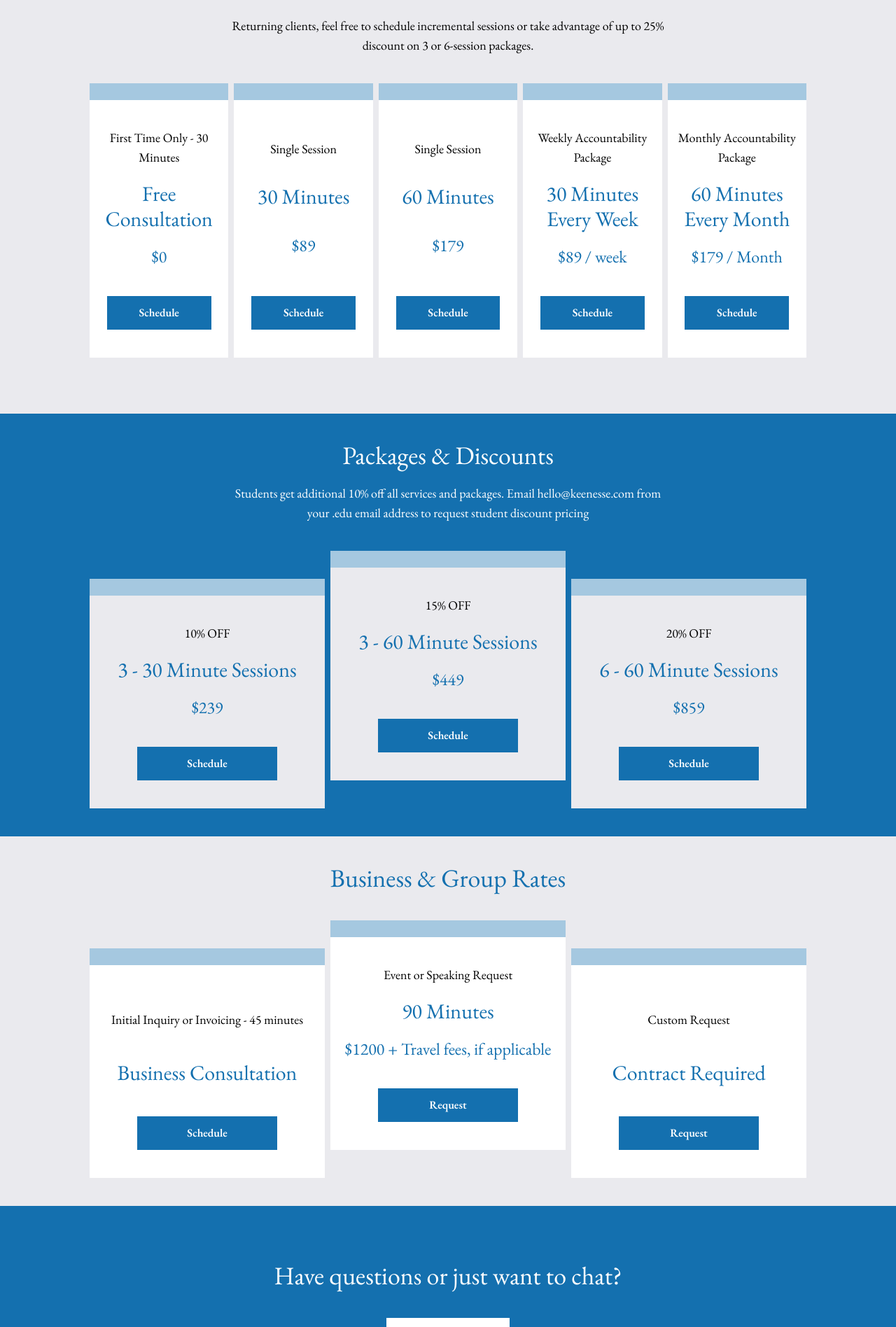
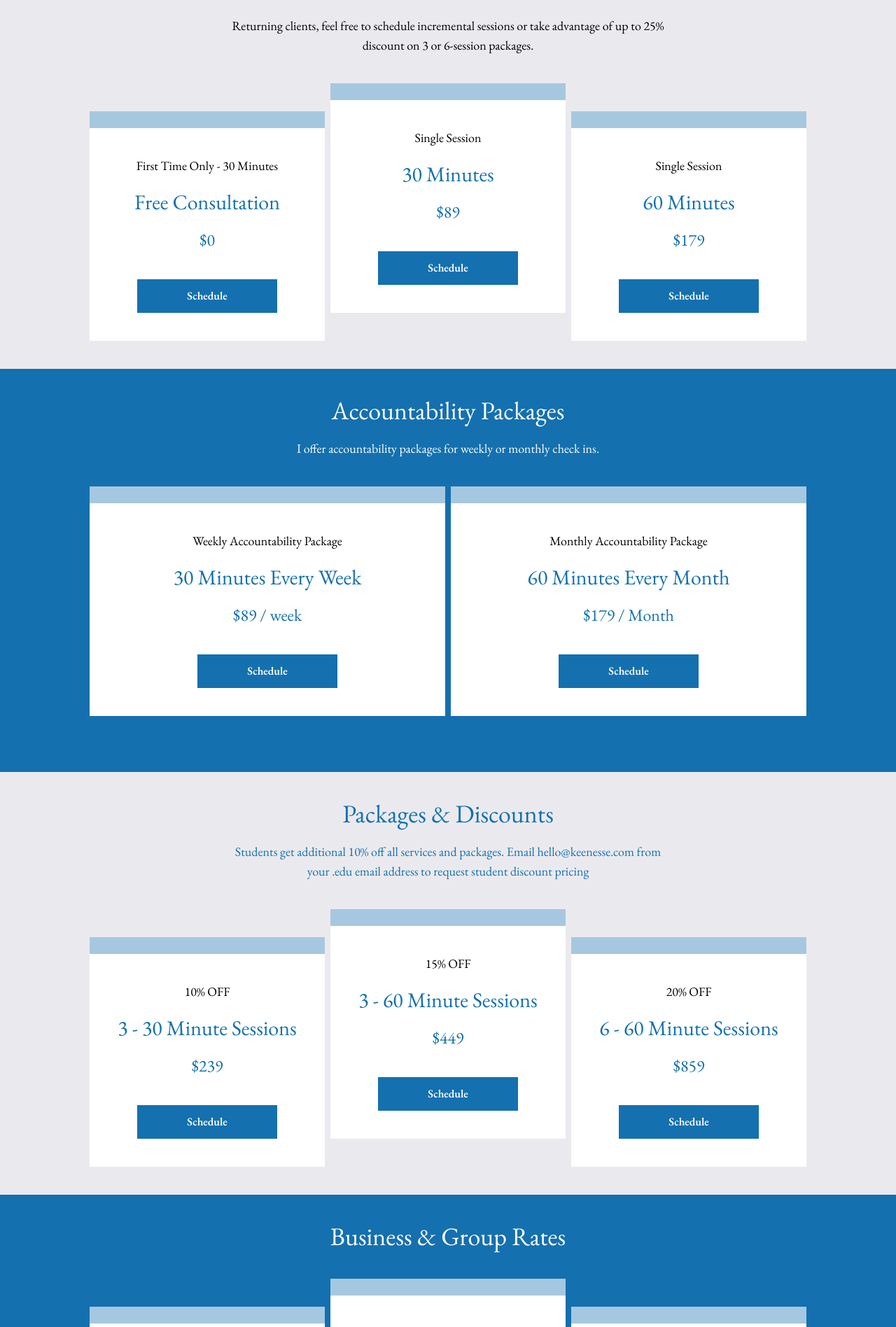
Before and after one commit to ybot1122/keenesse, a Next.js app: page /appointments in a window 1280 px wide. Shown: the part 265-2161 px from the top of the page at 70% size. Built offline with nearby package versions, Linux system fonts and the light colour scheme.

Commit message:
Fix buy links for production

```diff
--- a/app/appointments/page.tsx
+++ b/app/appointments/page.tsx
@@ -20,13 +20,13 @@ export default function Appointments() {
             take advantage of up to 25% discount on 3 or 6-session packages.
           </p>
 
-          <div className="grid grid-cols-1 md:grid-cols-5 text-center mt-10 gap-2">
+          <div className="grid grid-cols-1 md:grid-cols-3 text-center mt-10 gap-2">
             <BuyCard
               description="First Time Only - 30 Minutes"
               title="Free Consultation"
               price={"$0"}
               href="https://calendly.com/keenesse/free30min"
-              indented={false}
+              indented={true}
               bg="white"
             />
             <BuyCard
@@ -42,23 +42,7 @@ export default function Appointments() {
               title="60 Minutes"
               price="$179"
               href="https://calendly.com/keenesse/60min"
-              indented={false}
-              bg="white"
-            />
-            <BuyCard
-              description="Weekly Accountability Package"
-              title="30 Minutes Every Week"
-              price="$89 / week"
-              href="https://buy.stripe.com/test_cN2dU6d4S5HigiQ9AB"
-              indented={false}
-              bg="white"
-            />
-            <BuyCard
-              description="Monthly Accountability Package"
-              title="60 Minutes Every Month"
-              price="$179 / Month"
-              href="https://buy.stripe.com/test_cN2dU6d4S5HigiQ9AB"
-              indented={false}
+              indented={true}
               bg="white"
             />
           </div>
@@ -68,9 +52,38 @@ export default function Appointments() {
       <div className="bg-blue w-full p-10 md:pt-10 md:pb-20 flex justify-center flex-wrap md:flex-row-reverse">
         <div className="w-full max-w-[1024px]">
           <h1 className="text-4xl text-center block text-white">
+            Accountability Packages
+          </h1>
+          <p className="text-center max-w-[625px] text-lg my-5 mx-auto text-white">
+            I offer accountability packages for weekly or monthly check ins.
+          </p>
+          <div className="grid grid-cols-1 md:grid-cols-2 text-center mt-10 gap-2">
+            <BuyCard
+              description="Weekly Accountability Package"
+              title="30 Minutes Every Week"
+              price="$89 / week"
+              href="https://buy.stripe.com/28o02za8O74C8s8145"
+              indented={false}
+              bg="white"
+            />
+            <BuyCard
+              description="Monthly Accountability Package"
+              title="60 Minutes Every Month"
+              price="$179 / Month"
+              href="https://buy.stripe.com/3cseXt0yecoW7o44gg"
+              indented={false}
+              bg="white"
+            />
+          </div>
+        </div>
+      </div>
+
+      <div className="bg-gray w-full p-10 md:pt-10 md:pb-20 flex justify-center flex-wrap md:flex-row-reverse">
+        <div className="w-full max-w-[1024px]">
+          <h1 className="text-4xl text-center block text-blue">
             Packages &amp; Discounts
           </h1>
-          <p className="text-center max-w-[625px] text-lg my-5 mx-auto text-white">
+          <p className="text-center max-w-[625px] text-lg my-5 mx-auto text-blue">
             Students get additional 10% off all services and packages. Email
             hello@keenesse.com from your .edu email address to request student
             discount pricing
@@ -82,7 +95,7 @@ export default function Appointments() {
               price="$239"
               href="https://calendly.com/keenesse/3-30-minute-sessions"
               indented={true}
-              bg="gray"
+              bg="white"
             />
             <BuyCard
               description="15% OFF"
@@ -90,7 +103,7 @@ export default function Appointments() {
               price="$449"
               href="https://calendly.com/keenesse/3-60-minute-sessions"
               indented={false}
-              bg="gray"
+              bg="white"
             />
             <BuyCard
               description="20% OFF"
@@ -98,15 +111,15 @@ export default function Appointments() {
               price="$859"
               href="https://calendly.com/keenesse/6-60-minute-sessions"
               indented={true}
-              bg="gray"
+              bg="white"
             />
           </div>
         </div>
       </div>
 
-      <div className="bg-gray w-full p-10 md:pt-10 md:pb-20 flex justify-center flex-wrap md:flex-row-reverse">
+      <div className="bg-blue w-full p-10 md:pt-10 md:pb-20 flex justify-center flex-wrap md:flex-row-reverse">
         <div className="w-full max-w-[1024px]">
-          <h1 className="text-4xl text-center block text-blue">
+          <h1 className="text-4xl text-center block text-white">
             Business &amp; Group Rates
           </h1>
 
@@ -139,7 +152,7 @@ export default function Appointments() {
         </div>
       </div>
 
-      <WannaChat />
+      <WannaChat bg="bg-gray" />
     </main>
   );
 }
--- a/components/WannaChat.tsx
+++ b/components/WannaChat.tsx
@@ -1,9 +1,16 @@
 import Link from "next/link";
 
-export default function WannaChat() {
+export default function WannaChat({
+  bg = "bg-blue",
+}: {
+  bg?: "bg-blue" | "bg-gray";
+}) {
+  const fontcolor = bg === "bg-blue" ? "text-white" : "text-blue";
   return (
-    <div className="flex bg-blue w-full pt-10 pb-20 items-center flex-wrap justify-center">
-      <h3 className="text-4xl text-white text-center my-10 w-full px-20">
+    <div
+      className={`flex ${bg} w-full pt-10 pb-20 items-center flex-wrap justify-center`}
+    >
+      <h3 className={`text-4xl ${fontcolor} text-center my-10 w-full px-20`}>
         Have questions or just want to chat?
       </h3>
 
```
